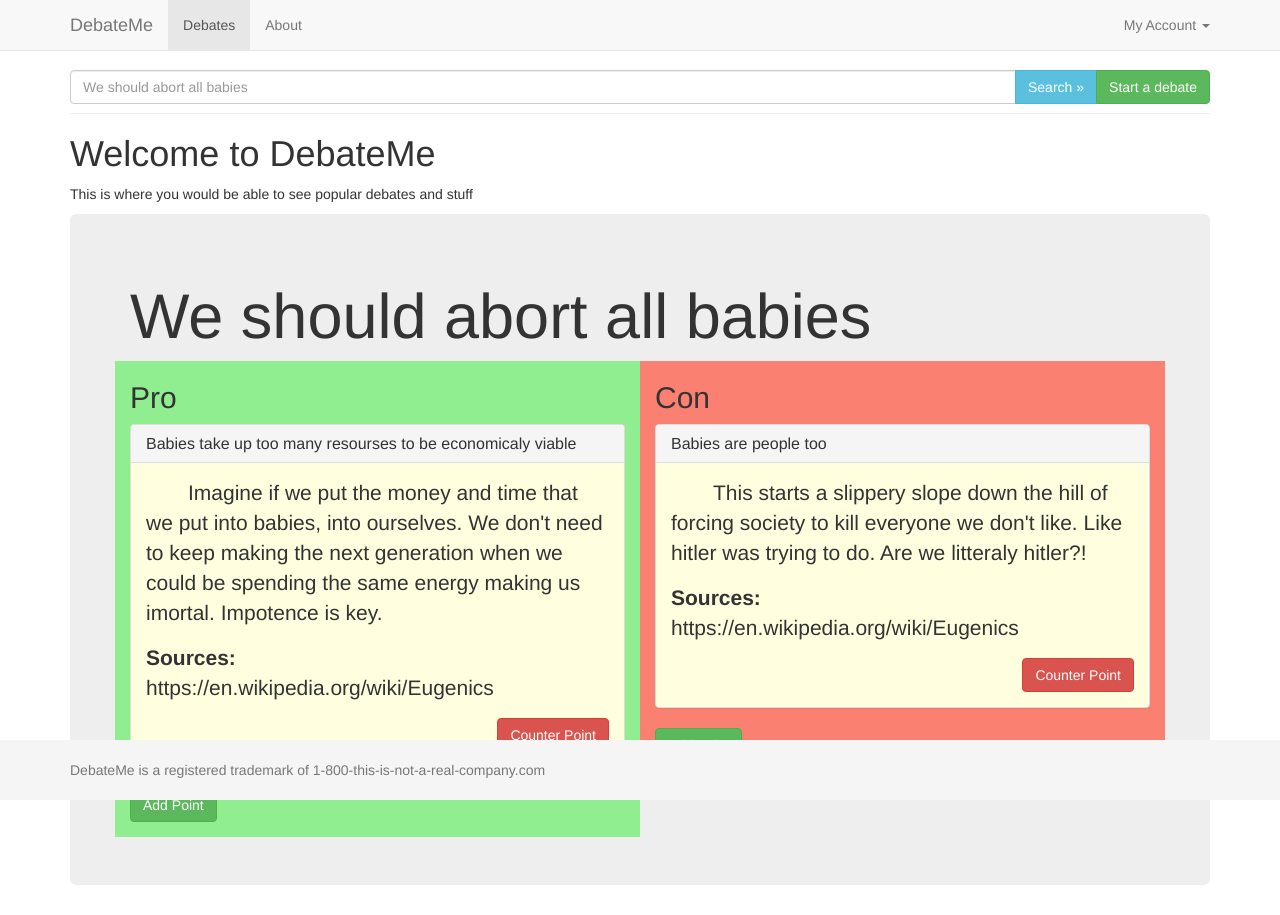
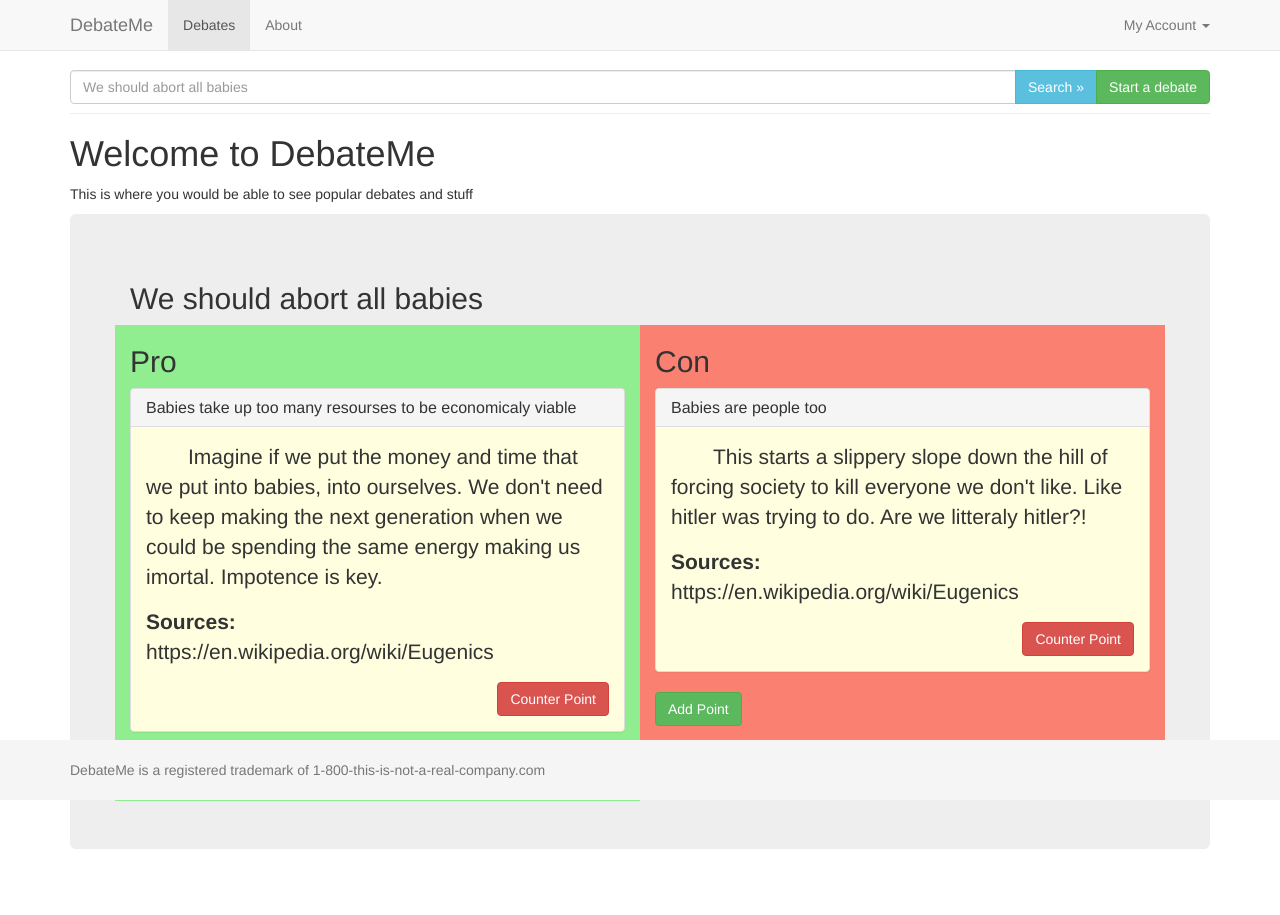
Before and after one commit to Humpis/debateMe, a plain HTML site: page index.html in a window 1280 px wide. After the commit the page ends 879 px from the top, so only its background shows below. Drawn offline with nearby package versions, Linux system fonts and the light colour scheme.

Commit message:
Change h1 to h2

```diff
--- a/index.html
+++ b/index.html
@@ -68,7 +68,7 @@
         <h1>Welcome to DebateMe </h1>
         <p>This is where you would be able to see popular debates and stuff</p>
         <div class="jumbotron">
-            <h1>We should abort all babies</h1>
+            <h2>We should abort all babies</h2>
             <div class="row">
                 <div class="col-md-6 pro">
                     <h2>Pro</h2>
```
